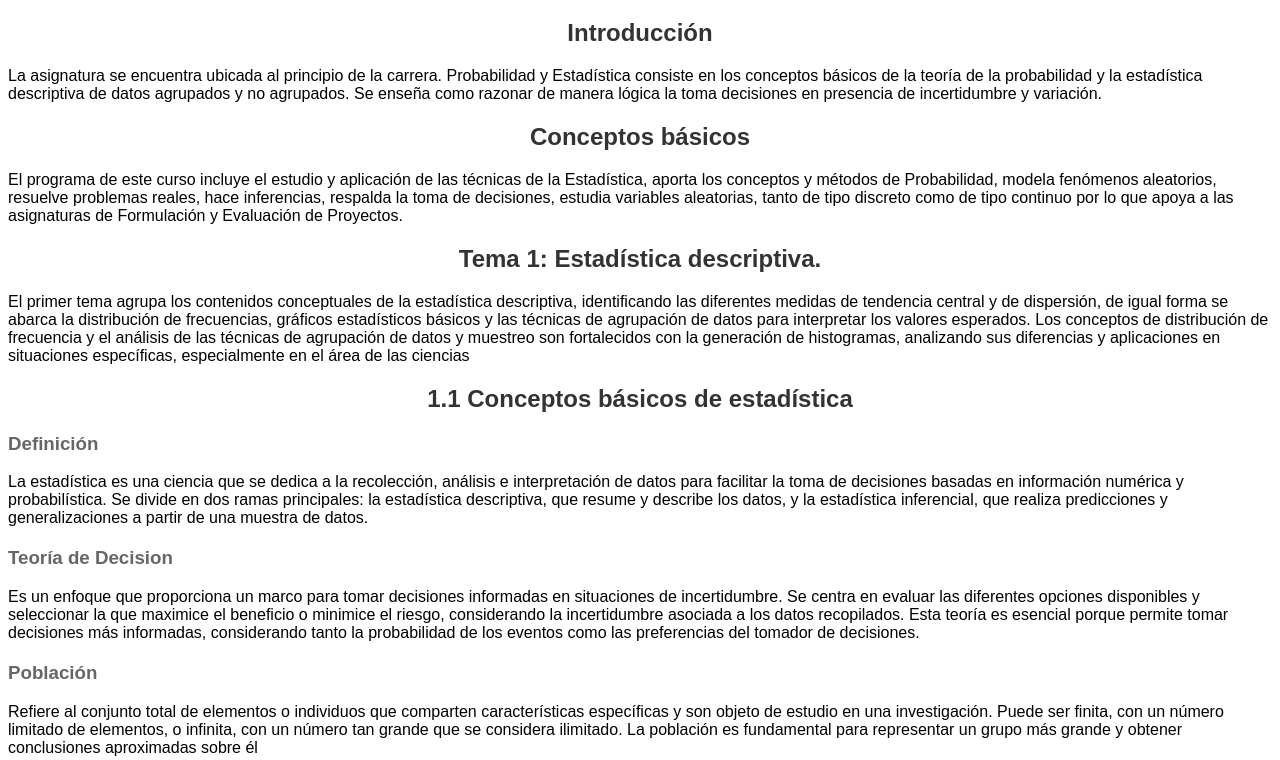
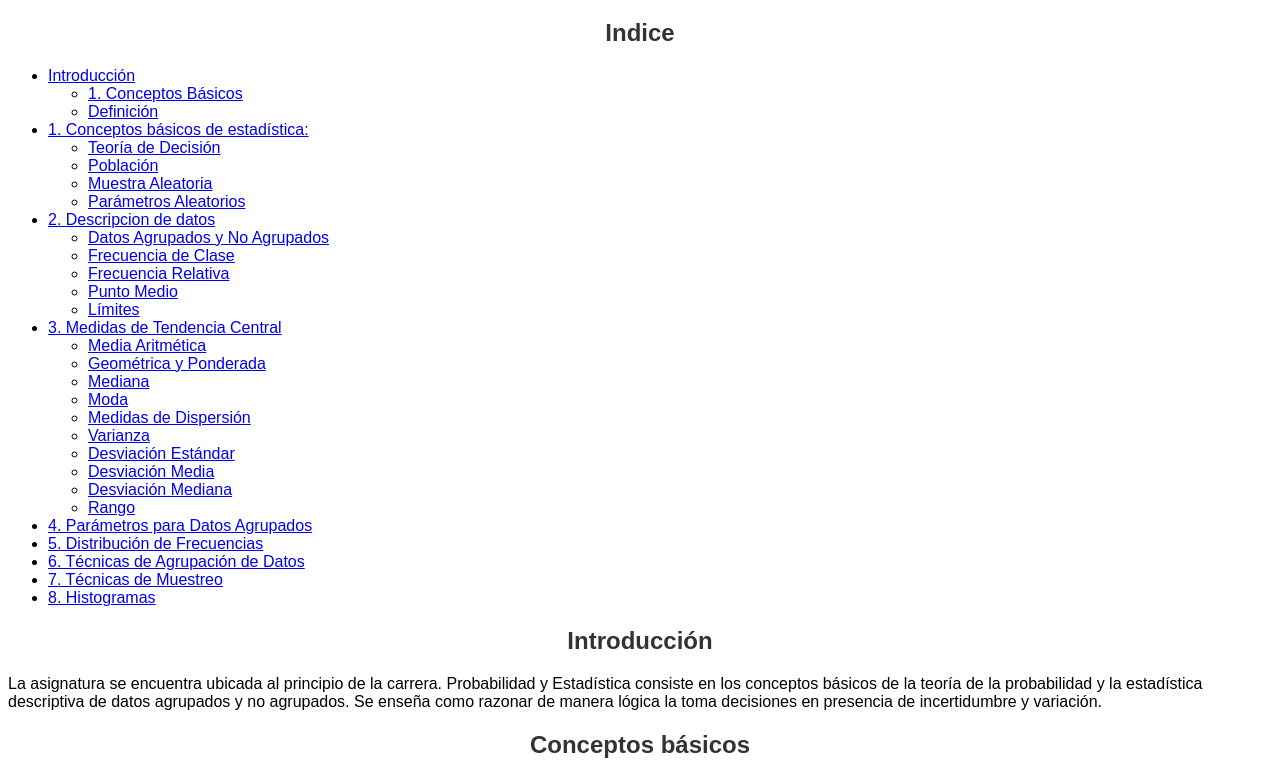
Before and after one commit to RicardoByte2037/TemarioPE, a plain HTML site: page index.html in a window 1280 px wide. Shown: the part 61-821 px from the top of the page. Drawn offline with Linux system fonts and the light colour scheme.

Commit message:
Index.html: Se agrego el ultimo tema y el indice

```diff
--- a/index.html
+++ b/index.html
@@ -30,24 +30,74 @@
 </head>
 
 <body>
+
     <h1>Probabilidad y Estadística</h1>
+    <h2>Indice</h2>
 
-    <!-- Apartado 1: Introducción -->
-    <h2>Introducción</h2>
+    <div id="indice">
+
+        <ul>
+            <li><a href="#introduccion">Introducción</a></li>
+            <ul>
+                <li><a href="#conceptos">1. Conceptos Básicos</a></li>
+                <li><a href="#descripcion">Definición</a></li>
+            </ul>
+            </li>
+
+            <li><a href="#1">1. Conceptos básicos de estadística:</a>
+                <ul>
+                    <li><a href="#1.2">Teoría de Decisión</a></li>
+                    <li><a href="#1.3">Población</a></li>
+                    <li><a href="#1.4">Muestra Aleatoria</a></li>
+                    <li><a href="#1.5">Parámetros Aleatorios</a></li>
+                </ul>
+            </li>
+
+
+            <li><a href="#2">2. Descripcion de datos</a>
+                <ul>
+                    <li><a href="#2.1">Datos Agrupados y No Agrupados</a></li>
+                    <li><a href="#2.2">Frecuencia de Clase</a></li>
+                    <li><a href="#2.3">Frecuencia Relativa</a></li>
+                    <li><a href="#2.4">Punto Medio</a></li>
+                    <li><a href="#2.5">Límites</a></li>
+                </ul>
+            </li>
+            <li><a href="#3">3. Medidas de Tendencia Central</a>
+                <ul>
+                    <li><a href="#3.1">Media Aritmética</a></li>
+                    <li><a href="#3.2">Geométrica y Ponderada</a></li>
+                    <li><a href="#3.3">Mediana</a></li>
+                    <li><a href="#3.4">Moda</a></li>
+                    <li><a href="#3.5">Medidas de Dispersión</a></li>
+                    <li><a href="#3.6">Varianza</a></li>
+                    <li><a href="#3.7">Desviación Estándar</a></li>
+                    <li><a href="#3.8">Desviación Media</a></li>
+                    <li><a href="#3.9">Desviación Mediana</a></li>
+                    <li><a href="#3.10">Rango</a></li>
+                </ul>
+            </li>
+            <li><a href="#4">4. Parámetros para Datos Agrupados</a></li>
+            <li><a href="#5">5. Distribución de Frecuencias</a></li>
+            <li><a href="#6">6. Técnicas de Agrupación de Datos</a></li>
+            <li><a href="#7">7. Técnicas de Muestreo</a></li>
+            <li><a href="#8">8. Histogramas</a></li>
+        </ul>
+    </div>
+
+    <h2 id="introduccion">Introducción</h2>
     <p>La asignatura se encuentra ubicada al principio de la carrera. Probabilidad y Estadística consiste en los
         conceptos básicos de la teoría de la probabilidad y la estadística descriptiva de datos agrupados y no
         agrupados. Se enseña como razonar de manera lógica la toma decisiones en presencia de incertidumbre
         y variación.</p>
 
-    <!-- Apartado 2: Conceptos básicos -->
-    <h2>Conceptos básicos</h2>
+    <h2 id="conceptos">Conceptos básicos</h2>
     <p>El programa de este curso incluye el estudio y aplicación de las técnicas de la Estadística, aporta los
         conceptos y métodos de Probabilidad, modela fenómenos aleatorios, resuelve problemas reales, hace
         inferencias, respalda la toma de decisiones, estudia variables aleatorias, tanto de tipo discreto como de
         tipo continuo por lo que apoya a las asignaturas de Formulación y Evaluación de Proyectos.</p>
 
-    <!-- Apartado 3: Probabilidad -->
-    <h2>Tema 1: Estadística descriptiva.</h2>
+    <h2 id="descripcion">Tema 1: Estadística descriptiva.</h2>
     <p>El primer tema agrupa los contenidos conceptuales de la estadística descriptiva, identificando las
         diferentes medidas de tendencia central y de dispersión, de igual forma se abarca la distribución de
         frecuencias, gráficos estadísticos básicos y las técnicas de agrupación de datos para interpretar los
@@ -55,16 +105,17 @@
         agrupación de datos y muestreo son fortalecidos con la generación de histogramas, analizando sus
         diferencias y aplicaciones en situaciones específicas, especialmente en el área de las ciencias</p>
 
-    <!-- Apartado 4: Distribuciones de probabilidad -->
-    <h2>1.1 Conceptos básicos de estadística</h2>
-    <h3>Definición</h3>
+    <h2 id="1">1.1 Conceptos básicos de estadística</h2>
+    <center> <a href="#" id="regresar-indice">Regresar al índice</a></center>
+
+    <h3 id="1.1">Definición</h3>
     <p>La estadística es una ciencia que se dedica a la recolección, análisis e interpretación de datos para facilitar
         la toma de decisiones basadas en información numérica y probabilística. Se divide en dos ramas principales: la
         estadística descriptiva, que resume y describe los datos, y la estadística inferencial, que realiza predicciones
         y generalizaciones a partir de una muestra de datos.
     </p>
 
-    <h3>Teoría de Decision</h3>
+    <h3 id="1.2">Teoría de Decision</h3>
     <p>Es un enfoque que proporciona un marco para tomar decisiones informadas
         en situaciones de incertidumbre. Se centra en evaluar las diferentes opciones disponibles y seleccionar la que
         maximice el beneficio o minimice el riesgo, considerando la incertidumbre asociada a los datos recopilados.
@@ -72,27 +123,28 @@
         los eventos como las preferencias del tomador de decisiones.
     </p>
 
-    <h3>Población</h3>
+    <h3 id="1.3">Población</h3>
     <p>Refiere al conjunto total de elementos o individuos que comparten características específicas y son objeto de
         estudio en una investigación. Puede ser finita, con un número limitado de elementos, o infinita, con un número
         tan grande que se considera ilimitado. La población es fundamental para representar un grupo más grande y
         obtener conclusiones aproximadas sobre él
     </p>
 
-    <h3>Muestra aleatoria</h3>
+    <h3 id="1.4">Muestra aleatoria</h3>
     <p>Subconjunto de individuos seleccionados de una población más grande, donde cada miembro tiene la misma
         probabilidad de ser elegido. Este método asegura que la muestra sea representativa de la población, minimiza el
         sesgo y permite hacer inferencias confiables sobre la población basándose en los datos de la muestra.
     </p>
 
-    <h3>Parámetros aleatorios</h3>
+    <h3 id="1.5">Parámetros aleatorios</h3>
     <p>Medidas que describen características de una población completa. Estos parámetros suelen ser constantes y
         desconocidos porque normalmente no es posible medir toda una población. Por ejemplo, la media aritmética o la
         desviación estándar de una población son parámetros que caracterizan a la misma</p>
 
-    <!-- Apartado 5: Estadística descriptiva -->
-    <h2>1.2 Descripción de datos</h2>
-    <h3>Datos agrupados y no
+    <h2 id="2">1.2 Descripción de datos</h2>
+    <center> <a href="#" id="regresar-indice">Regresar al índice</a></center>
+
+    <h3 id="2.1">Datos agrupados y no
         agrupados</h3>
     <p>
     <ul>
@@ -109,12 +161,12 @@
     </ul>
     </p>
 
-    <h3>Frecuencia de clase</h3>
+    <h3 id="2.2">Frecuencia de clase</h3>
     <p>se refiere a la cantidad de observaciones que caen dentro de un intervalo específico en una tabla de distribución
         de frecuencias. Por ejemplo, si estamos analizando las edades de un grupo de personas y creamos intervalos de 10
         años (0-9, 10-19, etc.), la frecuencia de clase sería el número de personas que tienen edades dentro de cada uno
         de esos intervalos</p>
-    <h3>Frecuencia relativa</h3>
+    <h3 id="2.3">Frecuencia relativa</h3>
     <p>La frecuencia relativa es la proporción que representa cada valor de un conjunto de datos respecto al total de
         datos. Se calcula dividiendo la frecuencia absoluta de un valor por el número total de observaciones. Por
         ejemplo, si en una clase de 20 estudiantes, 5 sacaron una nota de A, la frecuencia relativa de la nota A sería
@@ -122,11 +174,11 @@
         <center><img src="fr.png" alt=""></center>
     </p>
 
-    <h3>Punto medio</h3>
+    <h3 id="2.4">Punto medio</h3>
     <p>es el valor que se encuentra en la posición central de un conjunto de datos ordenados. Si el número de datos es
         impar, es el valor medio exacto; si es par, es el promedio de los dos valores centrales.</p>
 
-    <h3>Límites</h3>
+    <h3 id="2.5">Límites</h3>
     <p>
         En estadística, los límites se refieren a los valores extremos que definen cada intervalo en una tabla de
         frecuencias agrupadas. Estos límites se dividen en dos tipos:
@@ -140,17 +192,17 @@
     </ul>
     </p>
 
-    <!-- Apartado 6: Estadística inferencial -->
-    <h2>1.3 Medidas de tendencia centra</h2>
+    <h2 id="3">1.3 Medidas de tendencia centra</h2>
+    <center> <a href="#" id="regresar-indice">Regresar al índice</a></center>
 
-    <h3>Media aritmética</h3>
+    <h3 id="3.1">Media aritmética</h3>
     <p>La media aritmética, también conocida como promedio, es la suma de todos los valores de un conjunto de datos
         dividida por el número total de valores. Se calcula como:</p>
     <p>
         <center>(ΣXi) / n</center>
     </p>
 
-    <h3>geométrica y ponderada</h3>
+    <h3 id="3.2">geométrica y ponderada</h3>
 
     <ul>
         <li><b>Media ponderada: </b>Un promedio aritmético donde cada valor se multiplica por un peso antes de sumarse.
@@ -160,60 +212,62 @@
     </ul>
 
 
-    <h3>Mediana</h3>
+    <h3 id="3.3">Mediana</h3>
     <p>Es una medida de tendencia central robusta a valores atípicos, lo que la hace útil para resumir datos con
         distribuciones asimétricas o con valores extremos.</p>
-    <h3>Moda</h3>
+    <h3 id="3.4">Moda</h3>
     <p>Es una medida de tendencia central que indica el valor más común en un conjunto de datos.</p>
-    <h3>Medidas de
+    <h3 id="3.5">Medidas de
         dispersión</h3>
     <p>Las medidas de dispersión, también llamadas variabilidad o dispersión, indican qué tanto se dispersan o agrupan
         los datos en torno a un valor central.</p>
-    <h3>Varianza</h3>
+    <h3 id="3.6">Varianza</h3>
     <p>Varianza: Definición, fórmula y ejemplos
         La varianza es una medida estadística que cuantifica la dispersión de un conjunto de datos en torno a su media
         aritmética. En otras palabras, indica qué tan "alejados" están los valores individuales de la media.</p>
-    <h3>Desviación estandar</h3>
+    <h3 id="3.7">Desviación estandar</h3>
     <p>La desviación estándar (DE) es una medida estadística que cuantifica qué tan dispersos están los datos de un
         conjunto de datos en torno a su media aritmética.</p>
-    <h3>Desviación media</h3>
+    <h3 id="3.8">Desviación media</h3>
     <p>La desviación media es una medida estadística que cuantifica la dispersión de un conjunto de datos en torno a su
         mediana. </p>
-    <h3>Desviación mediana</h3>
+    <h3 id="3.9">Desviación mediana</h3>
     <p>La desviación mediana, al igual que la desviación media, es una medida de dispersión que cuantifica la
         variabilidad de un conjunto de datos en torno a su mediana. </p>
-    <h3>Rango</h3>
+    <h3 id="3.10">Rango</h3>
     <p>El rango es una medida estadística básica que cuantifica la dispersión de un conjunto de datos. Indica la
         amplitud del conjunto de datos, es decir, la diferencia entre el valor máximo y el valor mínimo.</p>
 
 
-    <!-- Apartado 7: Análisis de regresión -->
-    <h2>1.4 Parámetros para datos agrupados</h2>
+    <h2 id="4">1.4 Parámetros para datos agrupados</h2>
+    <center> <a href="#" id="regresar-indice">Regresar al índice</a></center>
+
     <p>Los parámetros para datos agrupados son medidas estadísticas que se utilizan para describir las características
         de un conjunto de datos cuando este ha sido agrupado en intervalos o clases. Estas medidas permiten analizar la
         tendencia central, la dispersión y la distribución de los datos agrupados, proporcionando información valiosa
         para su interpretación.
     </p>
 
-    <!-- Apartado 8: Otros temas -->
-    <h2>1.5 Distribución de frecuencias</h2>
+    <h2 id="5">1.5 Distribución de frecuencias</h2>
     <p>La distribución de frecuencias es una herramienta fundamental en estadística descriptiva que permite organizar,
         resumir y presentar la distribución de un conjunto de datos. Consiste en una tabla o gráfica que muestra la
         frecuencia con la que aparece cada valor o categoría de una variable..</p>
 
-    <h2>1.6 Técnicas de agrupación de datos</h2>
+    <h2 id="6">1.6 Técnicas de agrupación de datos</h2>
     <p>La agrupación de datos, también conocida como discretización o categorización, es una técnica fundamental en
         estadística descriptiva y análisis de datos que consiste en organizar y agrupar un conjunto de datos en
         intervalos o clases con el objetivo de simplificar su análisis e interpretación.
 
     </p>
 
-    <h2>1.7 Técnicas de muestreo</h2>
+    <h2 id="7">1.7 Técnicas de muestreo</h2>
     <p>El muestreo es una técnica fundamental en estadística que consiste en seleccionar un subconjunto de elementos
         (muestra) de una población con el objetivo de estimar las características de la población a partir de las
         características de la muestra.</p>
 
-
+    <h2 id="8">1.8 Histogramas</h2>
+    <p>Un histograma es una representación gráfica que utiliza barras verticales para mostrar la frecuencia con la que
+        aparecen los datos dentro de intervalos o clases predefinidos.</p>
 
 </body>
 
```
Also changed, not shown: 1 other file.
